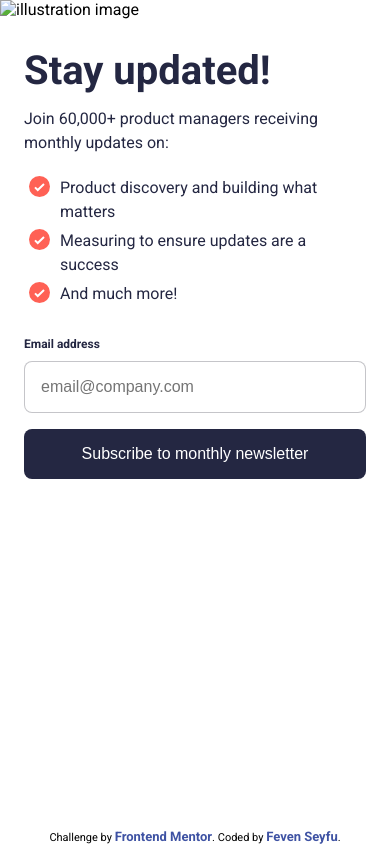
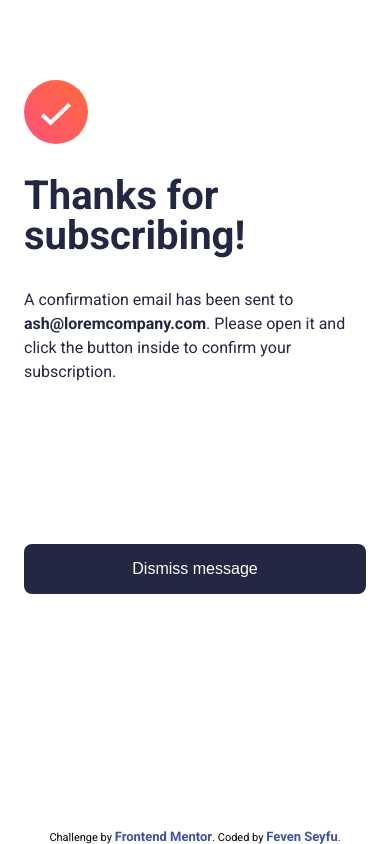
Before and after one commit to FevenSeyfu/newsletter-sign-up-with-success-message, a website built with Vite: page index.html in a window 390 px wide. Built offline with nearby package versions, Linux system fonts and the light colour scheme; files whose address does not match are found by name.

Commit message:
complete success message mobile and desktop styling

```diff
--- a/index.html
+++ b/index.html
@@ -20,7 +20,7 @@
     />
   </head>
   <body>
-    <div class="container">
+    <div class="container success">
       <!-- Sign-up form start -->
       <section id="signup-form" class="signup-form">
         <div class="illustration">
--- a/src/style.css
+++ b/src/style.css
@@ -1,6 +1,4 @@
-
-*{
-
+* {
   margin: 0;
   padding: 0;
   box-sizing: border-box;
@@ -14,19 +12,19 @@ body {
   justify-content: center;
   align-items: center;
   font-family: "Roboto", sans-serif;
-
 }
 
 .container {
   box-shadow: 0px 15px 60px 0px #00000040;
   border-radius: 1rem;
-  height: 85vh;
+  height: auto;
+  width: auto;
   padding: 1rem;
   padding-left: 0;
 }
 
 .signup-form {
-  display: flex;
+  display: none;
   flex-direction: row-reverse;
   align-items: start;
   gap: 4rem;
@@ -49,7 +47,7 @@ form {
   color: #242742;
 }
 
-.form-content h1 {
+h1 {
   font-size: 3.5rem;
   font-weight: 700;
   line-height: 32px;
@@ -145,26 +143,50 @@ input[type="email"].error:focus {
   border: 1px solid #ff6155;
 }
 /* success message section */
+.container.success {
+  width: 40vw;
+  padding: 3rem 4rem;
+  border-radius: 2rem;
+  margin-bottom: 2rem;
+}
 #success-message {
-  display: none;
+  display: flex;
+  flex-direction: column;
+  color: #242742;
+  text-align: left;
+  text-wrap: wrap;
+  gap: 2rem;
+}
+#success-message h1 {
+  text-wrap: wrap;
+  line-height: 3.5rem;
+}
+#success-message img {
+  width: 64px;
+  height: 64px;
+}
+#success-message p {
+  font-size: 16px;
+  font-weight: 400;
+  line-height: 24px;
+}
+#success-message .registered-email {
+  font-weight: 700;
 }
 /* mobile style */
 @media only screen and (max-width: 768px) {
-  body{
+  body {
     width: 100vw;
     height: 100vh;
   }
   .container {
     padding: 0;
     margin: 0;
-    width: 100%;
-    height: 100%;
     box-shadow: none;
     border: none;
     margin-bottom: 3rem;
   }
   .signup-form {
-    display: flex;
     flex-direction: column;
     gap: 2rem;
   }
@@ -175,7 +197,7 @@ input[type="email"].error:focus {
     object-fit: cover;
     object-position: center;
   }
-  form{
+  form {
     padding-bottom: 1rem;
   }
   .form-content {
@@ -186,7 +208,7 @@ input[type="email"].error:focus {
     text-wrap: wrap;
     padding-bottom: 1rem;
   }
-  .form-content h1 {
+  h1 {
     font-size: 40px;
     line-height: 40px;
   }
@@ -212,10 +234,37 @@ input[type="email"].error:focus {
     font-weight: 700;
     line-height: 18px;
   }
-  form input{
+  form input {
     margin-bottom: 0.5rem;
   }
 
+  /* success message section */
+  .container.success {
+    width: 100vw;
+    height: 100vh;
+    padding: 2rem 1.5rem;
+    border-radius: none;
+    margin-bottom: 1rem;
+    padding-top: 5rem;
+  }
+  #success-message {
+    display: flex;
+    flex-direction: column;
+    color: #242742;
+    text-align: left;
+    text-wrap: wrap;
+    gap: 2rem;
+  }
+  #success-message h1 {
+    text-wrap: wrap;
+    line-height: 40px;
+  }
+  #success-message p {
+    line-height: 24px;
+  }
+  #success-message button{
+    margin-top: 8rem;
+  }
 }
 
 /* footer  */
```
